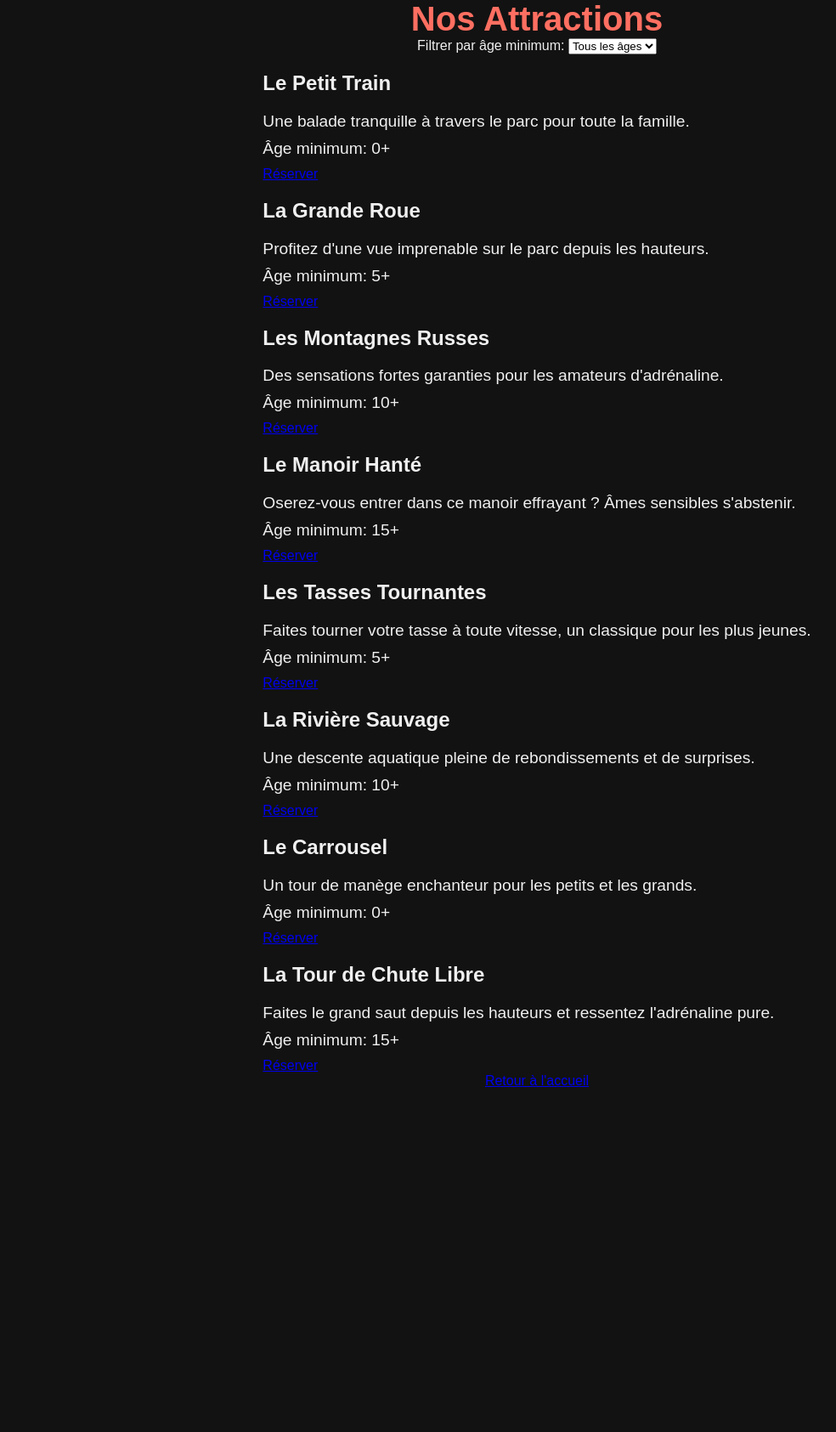
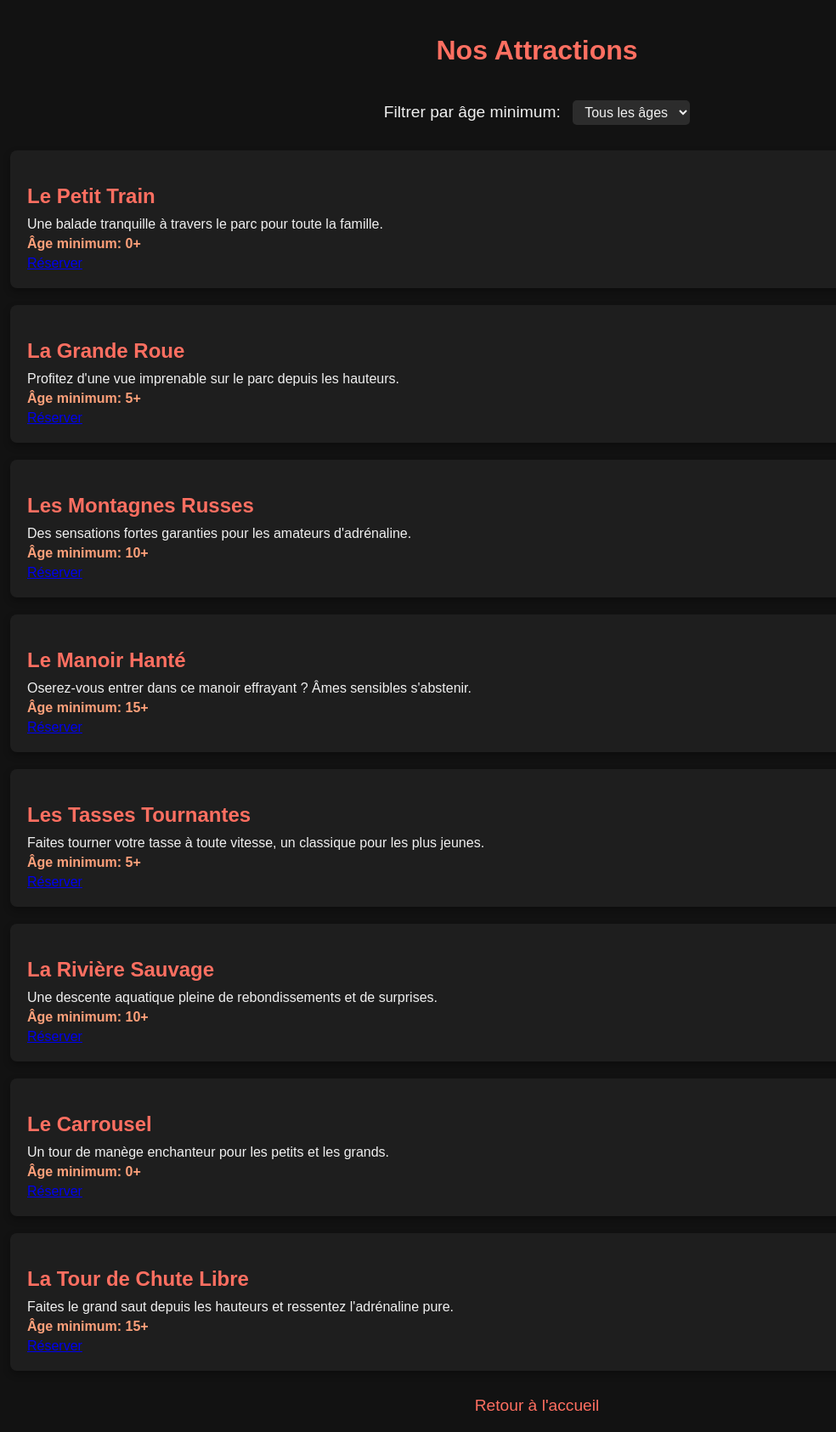
Before and after one commit to Suussonic/FunFair-front, a PHP site: page /HTML/attractions.html in a window 1280 px wide. Shown: the whole page at 85% size, without its empty margins (8-992 px from the left). Before the commit the page ends 1279 px from the top, so only its background shows below. Run offline with PHP 8.4, Linux system fonts and the light colour scheme.

Commit message:
Update attractions.css

```diff
--- a/CSS/attractions.css
+++ b/CSS/attractions.css
@@ -3,86 +3,73 @@ body {
             background-color: #121212;
             color: #f0f0f0;
             margin: 0;
-    padding: 0;
-    display: flex;
-    flex-direction: column;
-    align-items: center;
-    justify-content: center;
-    min-height: 100vh;
-}
-
-header {
-    text-align: center;
-    margin-bottom: 50px;
+            padding: 20px;
         }
 
         h1 {
-    font-size: 2.5em;
+            text-align: center;
             color: #ff6f61;
-    margin: 0;
+            margin-bottom: 40px;
         }
 
-p {
-    font-size: 1.2em;
-    margin: 10px 0;
+        .filter {
+            text-align: center;
+            margin-bottom: 30px;
         }
 
-.reservation-form {
-    background-color: #1e1e1e;
-    padding: 20px;
-    border-radius: 8px;
-    box-shadow: 0 0 10px rgba(0, 0, 0, 0.5);
-    max-width: 400px;
-    width: 100%;
+        .filter label {
+            font-size: 1.2em;
+            margin-right: 10px;
         }
 
-.reservation-form label {
-    display: block;
-    margin-bottom: 8px;
-    color: #f0f0f0;
-}
-
-.reservation-form input,
-.reservation-form select,
-.reservation-form button {
-    width: 100%;
-    padding: 10px;
-    margin-bottom: 15px;
-    border: none;
-    border-radius: 5px;
+        .filter select {
+            padding: 5px 10px;
             font-size: 1em;
             background-color: #2c2c2c;
             color: #f0f0f0;
+            border: none;
+            border-radius: 5px;
         }
 
-.reservation-form input:focus,
-.reservation-form select:focus {
-    outline: none;
-    background-color: #3a3a3a;
+        .attraction-list {
+            display: flex;
+            flex-direction: column;
+            gap: 20px;
         }
 
-.reservation-form button {
-    background-color: #ff6f61;
-    color: #121212;
-    cursor: pointer;
-    transition: background-color 0.3s;
+        .attraction-item {
+            padding: 20px;
+            background-color: #1e1e1e;
+            border-radius: 8px;
+            box-shadow: 0 4px 8px rgba(0, 0, 0, 0.3);
         }
 
-.reservation-form button:hover {
-    background-color: #ffa07a;
+        .attraction-item h2 {
+            color: #ff6f61;
+            margin-bottom: 10px;
         }
 
-.back-to-attractions {
-    margin-top: 20px;
+        .attraction-item p {
+            margin: 5px 0;
         }
 
-.back-to-attractions a {
+        .age-requirement {
+            color: #ffa07a;
+            font-weight: bold;
+        }
+
+        .back-to-home {
+            text-align: center;
+            margin-top: 30px;
+        }
+
+        .back-to-home a {
             color: #ff6f61;
             text-decoration: none;
-    font-size: 1.1em;
+            font-size: 1.2em;
             transition: color 0.3s;
         }
 
-.back-to-attractions a:hover {
+        .back-to-home a:hover {
             color: #ffa07a;
         }
```
Lines whose indentation alone changed are shown as unchanged.
